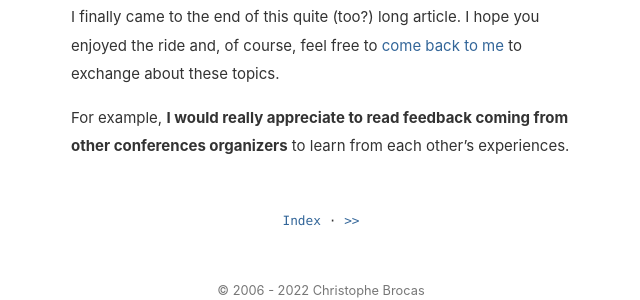
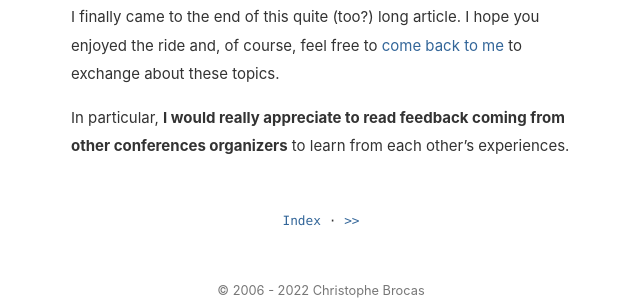
Before and after one commit to cbrocas/blog, a Jekyll site: the page built from _posts/2022-08-23-sharing-some-thoughts-from-conference-organizer.md, in a window 1280 px wide and 900 px high, scrolled down 12712 px. Shown: the part 543-843 px from the top of the window, without its empty margins (319-959 px from the left). Built offline with Jekyll 4.4.1, drawn with Linux system fonts in a browser that asks for light colours.

Commit message:
small modification of the conclusion

```diff
--- a/_posts/2022-08-23-sharing-some-thoughts-from-conference-organizer.md
+++ b/_posts/2022-08-23-sharing-some-thoughts-from-conference-organizer.md
@@ -216,4 +216,4 @@ _It's your turn to share your experiences 🫵<br>photo by Xavier Mertens under
 
 I finally came to the end of this quite (too?) long article. I hope you enjoyed the ride and, of course, feel free to <a href="https://twitter.com/cbrocas">come back to me</a> to exchange about these topics.
 
-For example, **I would really appreciate to read feedback coming from other conferences organizers** to learn from each other's experiences.
+In particular, **I would really appreciate to read feedback coming from other conferences organizers** to learn from each other's experiences.
```
Also changed, not shown: 2 other files.
